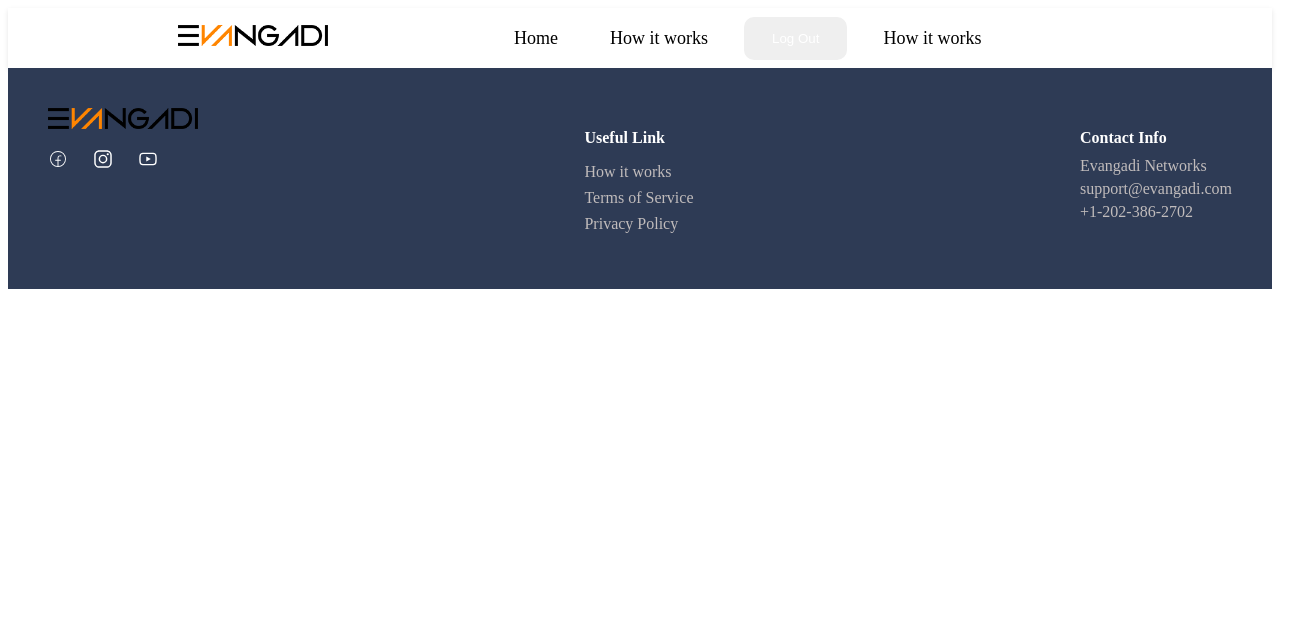
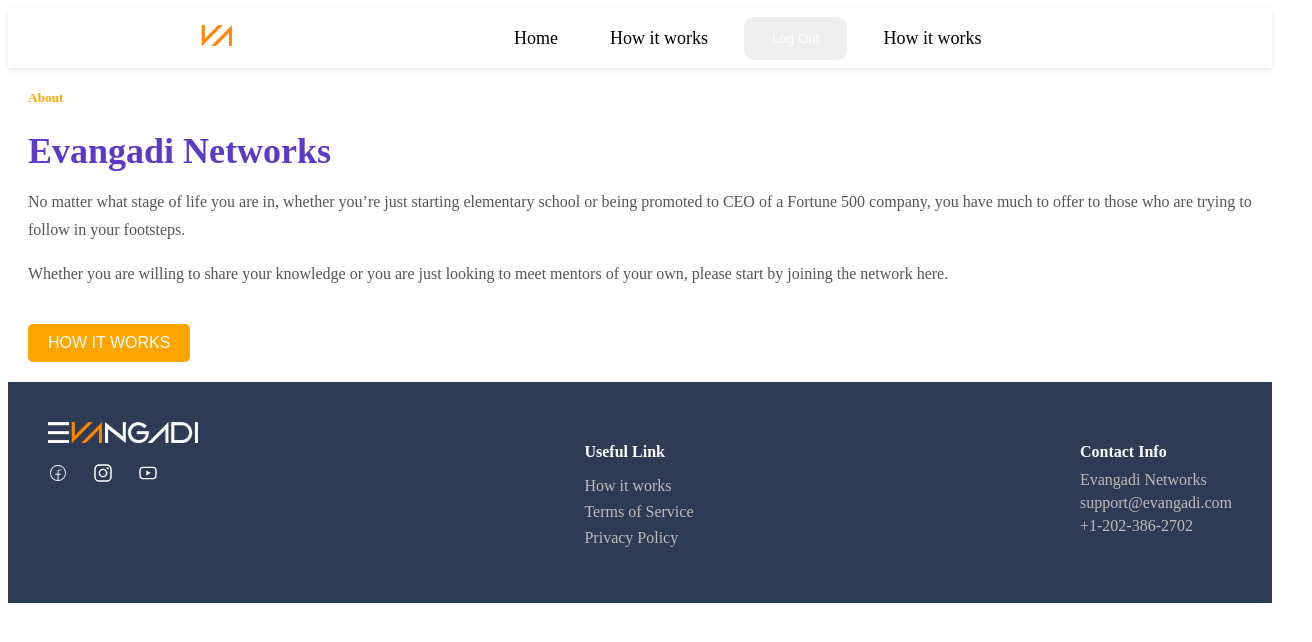
Before and after one commit to henokyohanes/Evangadi-Forum, a React (Vite) app in the folder Frontend/: page / in a window 1280 px wide. Shown: the top 642 px of the page, 1312 px wide, since content can reach past the window. Built offline with nearby package versions, Linux system fonts and the light colour scheme.

Commit message:
About component with responsive styling implemented.

```diff
--- a/Frontend/src/App.jsx
+++ b/Frontend/src/App.jsx
@@ -1,5 +1,6 @@
 import React from 'react'
 import Header from './Components/Header/Header'
+import About from './Components/About/About'
 import Footer from './Components/Footer/Footer'
 import './App.css'
 
@@ -8,6 +9,7 @@
   return (
     <>
       <Header />
+      <About />
       <Footer />
     </>
   )
--- /dev/null
+++ b/Frontend/src/Components/About/About.jsx
@@ -0,0 +1,26 @@
+import React from "react";
+import styles from "./About.module.css";
+
+const About = () => {
+
+  return (
+    <div className={styles.container}>
+      <small className={styles.link}>About</small>
+      <h1 className={styles.title}>Evangadi Networks</h1>
+      <p className={styles.text}>
+        No matter what stage of life you are in, whether you’re just starting
+        elementary school or being promoted to CEO of a Fortune 500 company, you
+        have much to offer to those who are trying to follow in your footsteps.
+      </p>
+      <p className={styles.text}>
+        Whether you are willing to share your knowledge or you are just looking
+        to meet mentors of your own, please start by joining the network here.
+      </p>
+      <button className={styles.button}>
+        HOW IT WORKS
+      </button>
+    </div>
+  );
+};
+
+export default About;
--- /dev/null
+++ b/Frontend/src/Components/About/About.module.css
@@ -0,0 +1,70 @@
+.container {
+  text-align: left;
+  padding: 20px;
+  width: 100%;
+}
+
+.title {
+  color: #5c3ac7;
+  font-size: 36px;
+  font-weight: bold;
+  margin-bottom: 10px;
+}
+
+.text {
+  font-size: 16px;
+  line-height: 28px;
+  color: #555;
+  width: 100%;
+}
+
+.link {
+  color: orange;
+  text-decoration: none;
+  font-weight: bold;
+}
+
+.button {
+  background-color: orange;
+  border: none;
+  padding: 10px 20px;
+  color: white;
+  cursor: pointer;
+  font-size: 16px;
+  margin-top: 20px;
+  border-radius: 5px;
+}
+
+.button:hover {
+  background-color: darkorange;
+}
+
+@media (max-width: 768px) {
+  .container {
+    font-size: 1.5rem;
+  }
+  .text {
+    font-size: 1rem;
+  }
+  button {
+    padding: 8px 16px;
+  }
+}
+
+@media (max-width: 480px) {
+  .container {
+    font-size: 1.2rem;
+  }
+  .text {
+    font-size: 0.9rem;
+  }
+  button {
+    padding: 6px 12px;
+  }
+}
+
+@media (max-width: 768px) {
+  .container {
+    display: none;
+  }
+}
```
Also changed, not shown: Frontend/src/assets/Images/logo.png.
